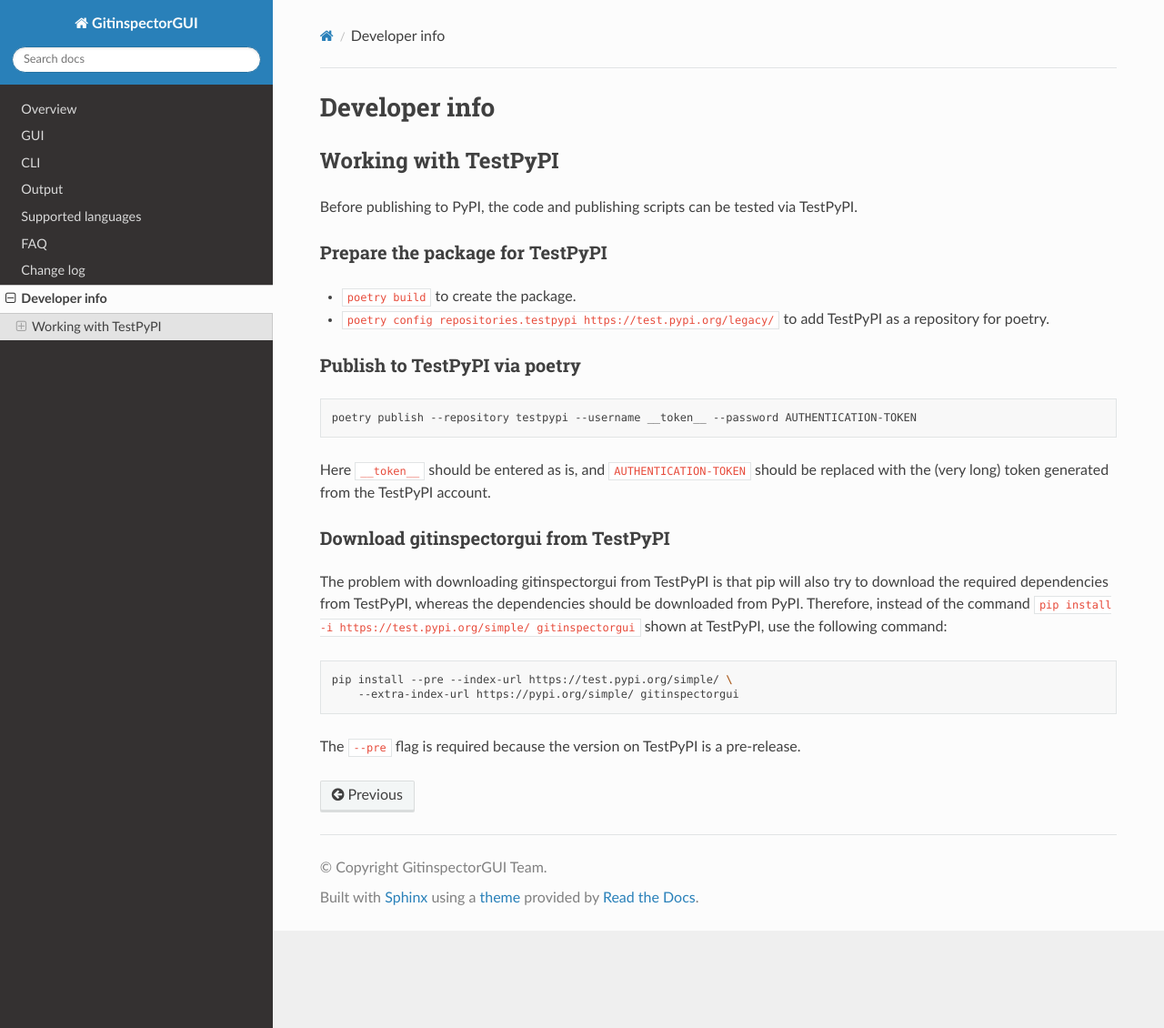
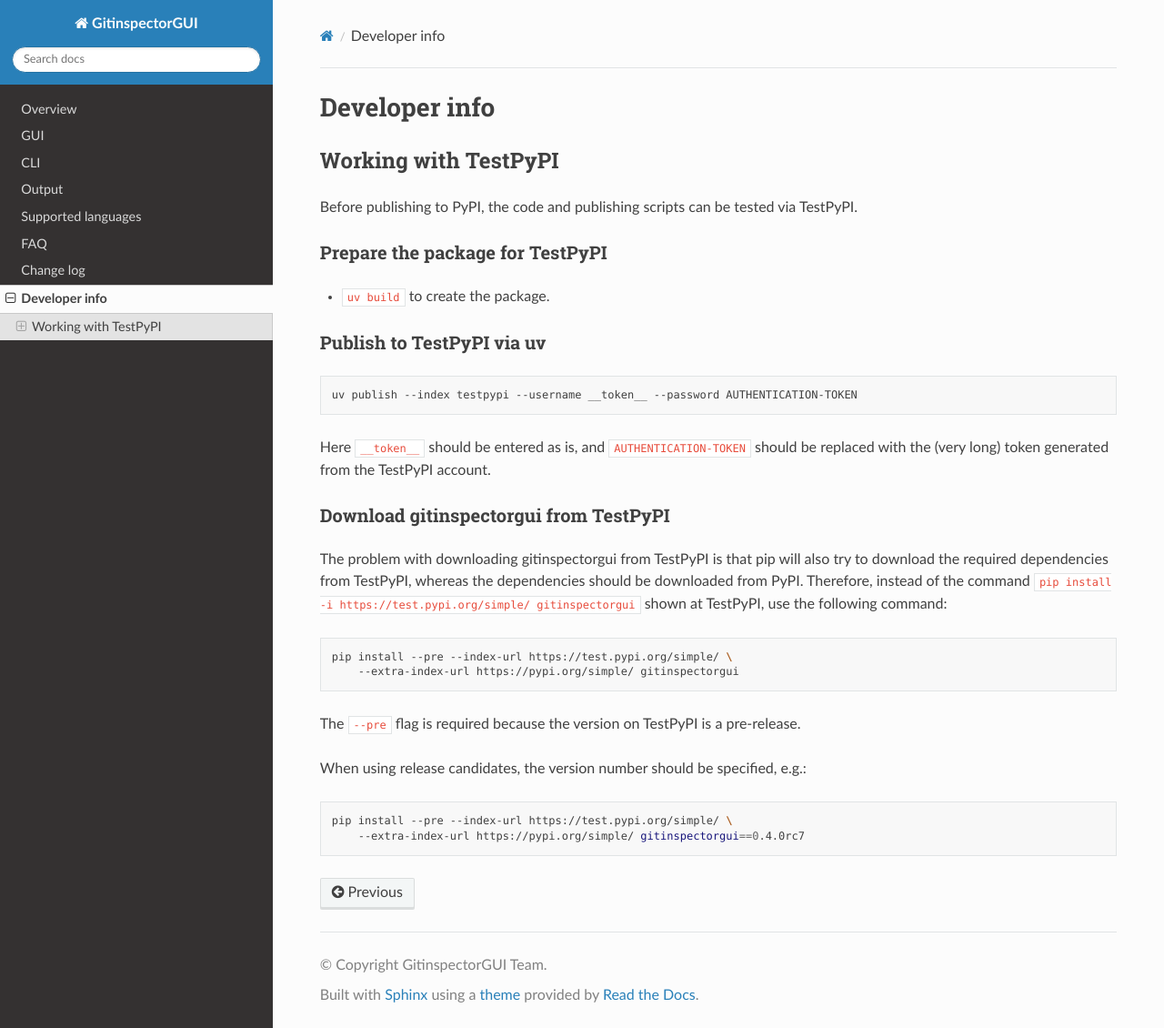
Before and after one commit to davbeek/gitinspectorgui-rtd, a Sphinx documentation site: the page built from docs/source/develop.rst, in a window 1280 px wide and 1130 px high. Shown: the whole window at 91% size. Built offline with Sphinx 7.4.7 and the Read the Docs theme 3.1.0, drawn with Linux system fonts in a browser that asks for light colours.

Commit message:
Switch from poetry to uv

```diff
--- a/docs/source/develop.rst
+++ b/docs/source/develop.rst
@@ -8,15 +8,13 @@ TestPyPI.
 
 Prepare the package for TestPyPI
 ^^^^^^^^^^^^^^^^^^^^^^^^^^^^^^^^
-- ``poetry build`` to create the package.
-- ``poetry config repositories.testpypi https://test.pypi.org/legacy/`` to add
-  TestPyPI as a repository for poetry.
+- ``uv build`` to create the package.
 
-Publish to TestPyPI via poetry
-^^^^^^^^^^^^^^^^^^^^^^^^^^^^^^
+Publish to TestPyPI via uv
+^^^^^^^^^^^^^^^^^^^^^^^^^^
 .. code:: bash
 
-  poetry publish --repository testpypi --username __token__ --password AUTHENTICATION-TOKEN
+  uv publish --index testpypi --username __token__ --password AUTHENTICATION-TOKEN
 
 Here ``__token__`` should be entered as is, and ``AUTHENTICATION-TOKEN`` should
 be replaced with the (very long) token generated from the TestPyPI account.
@@ -36,3 +34,10 @@ TestPyPI, use the following command:
       --extra-index-url https://pypi.org/simple/ gitinspectorgui
 
 The ``--pre`` flag is required because the version on TestPyPI is a pre-release.
+
+When using release candidates, the version number should be specified, e.g.:
+
+.. code:: bash
+
+  pip install --pre --index-url https://test.pypi.org/simple/ \
+      --extra-index-url https://pypi.org/simple/ gitinspectorgui==0.4.0rc7
```
